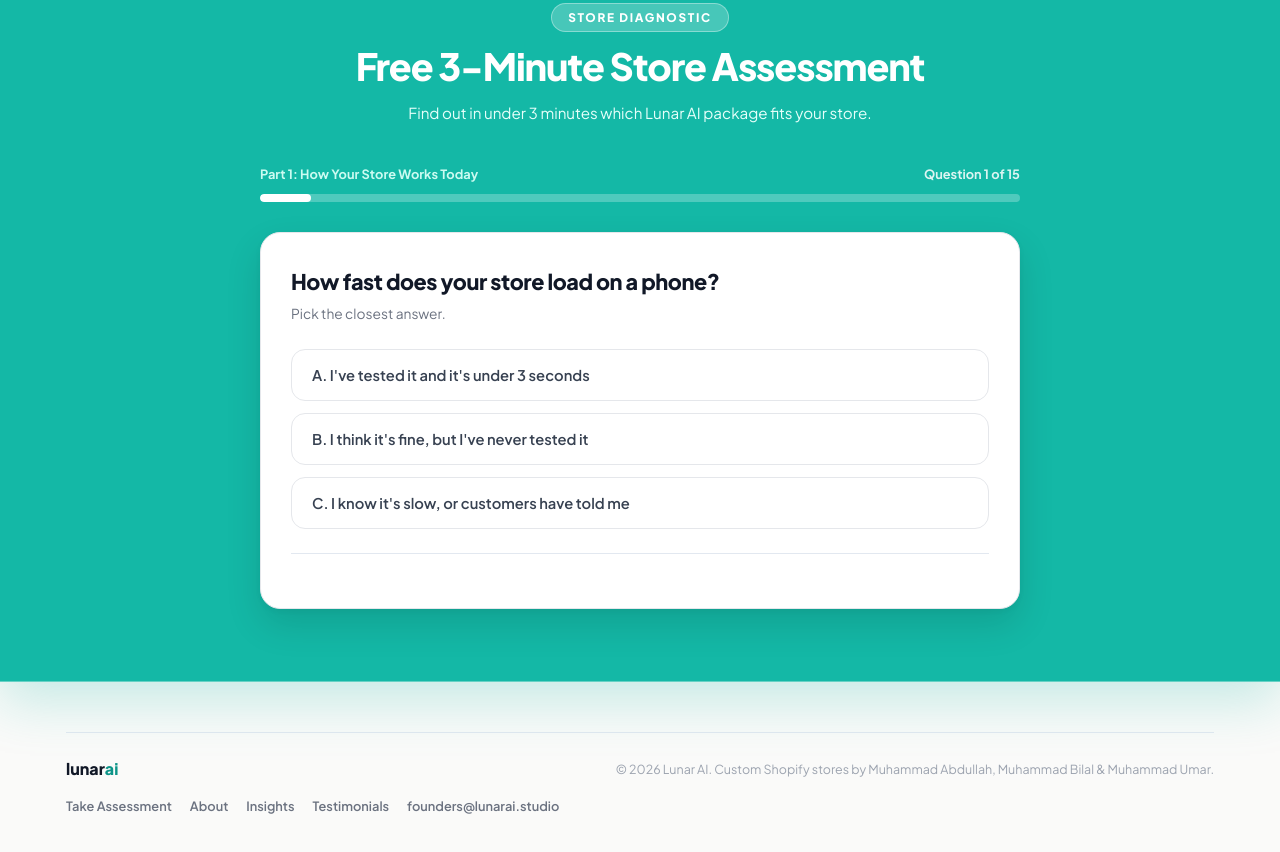
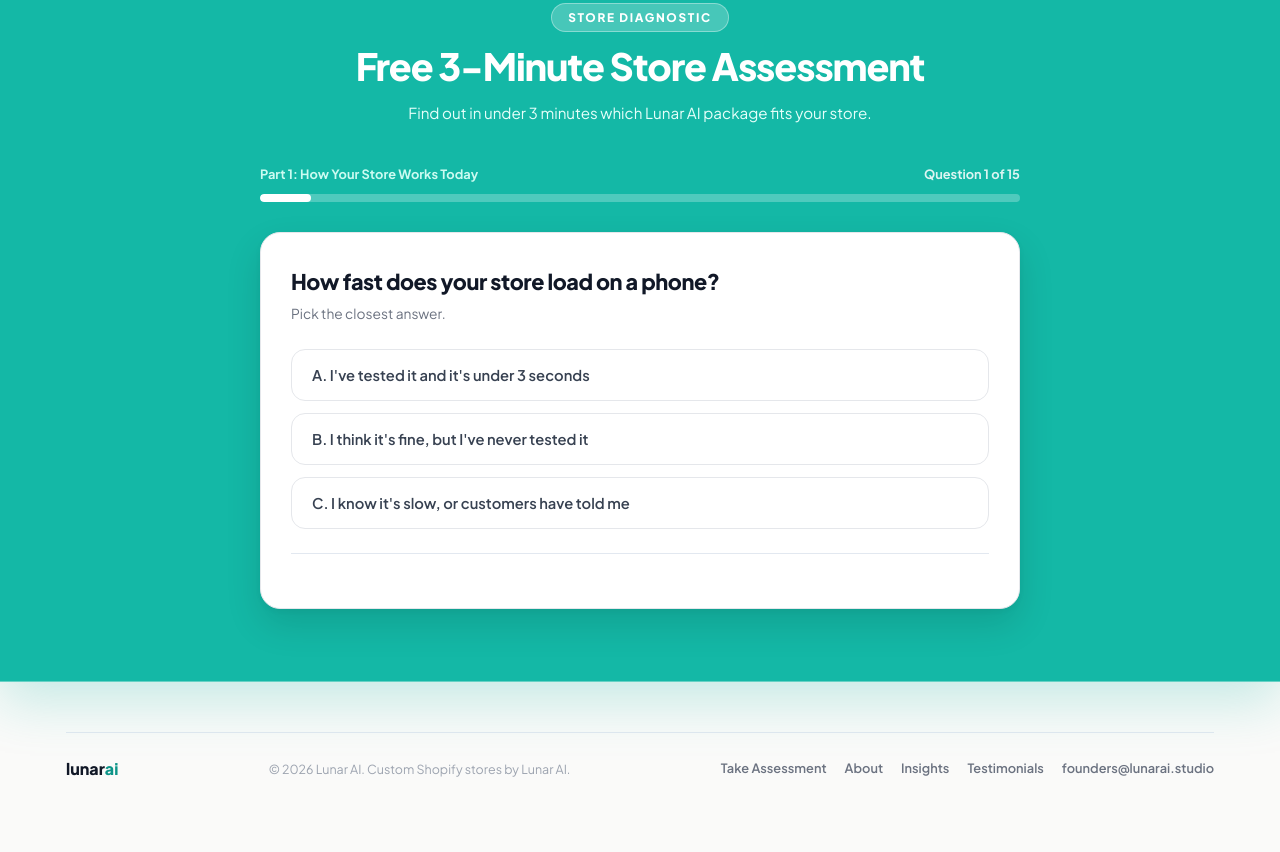
Before and after one commit to muhammadumar2128/Lunar--Ai, a plain HTML site: page index.html in a window 1280 px wide. Shown: the part 4713-5565 px from the top of the page. After the commit the page ends 5534 px from the top, so only its background shows below. Drawn offline with Linux system fonts and the light colour scheme.

Commit message:
fix: update footer copy to Custom Shopify stores by Lunar AI

```diff
--- a/index.html
+++ b/index.html
@@ -6,7 +6,7 @@
   <meta name="viewport" content="width=device-width, initial-scale=1.0">
   <title>Lunar AI — Custom Shopify Performance &amp; AI Architecture</title>
   <meta name="description"
-    content="Find out in under 3 minutes which Lunar AI package fits your store. A free diagnostic by Muhammad Abdullah, Muhammad Bilal, and Muhammad Umar.">
+    content="Find out in under 3 minutes which Lunar AI package fits your store. A free diagnostic by Lunar AI.">
   <link rel="icon" type="image/svg+xml" href="assets/favicon.svg">
   <link rel="icon" type="image/png" sizes="32x32" href="assets/favicon-32x32.png">
   <link rel="apple-touch-icon" sizes="180x180" href="assets/apple-touch-icon.png">
@@ -991,8 +991,7 @@
         <div class="footer-brand">
           <span class="brand-text">lunar<span class="brand-accent">ai</span></span>
         </div>
-        <p class="footer-copy">© 2026 Lunar AI. Custom Shopify stores by Muhammad Abdullah, Muhammad Bilal &amp;
-          Muhammad Umar.</p>
+        <p class="footer-copy">© 2026 Lunar AI. Custom Shopify stores by Lunar AI.</p>
         <div class="footer-links">
           <a href="#interactive-audit">Take Assessment</a>
           <a href="#about">About</a>
```
